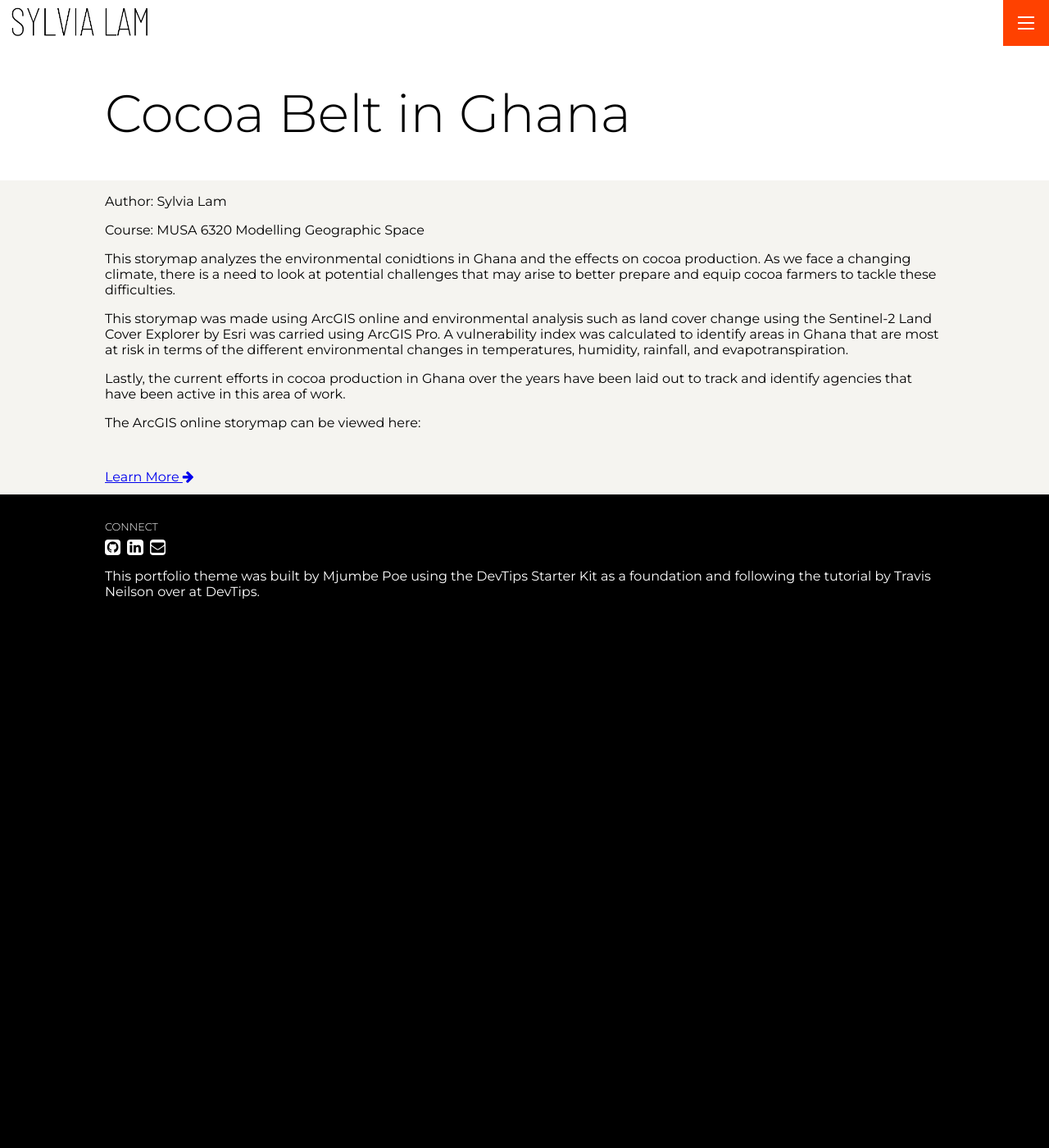
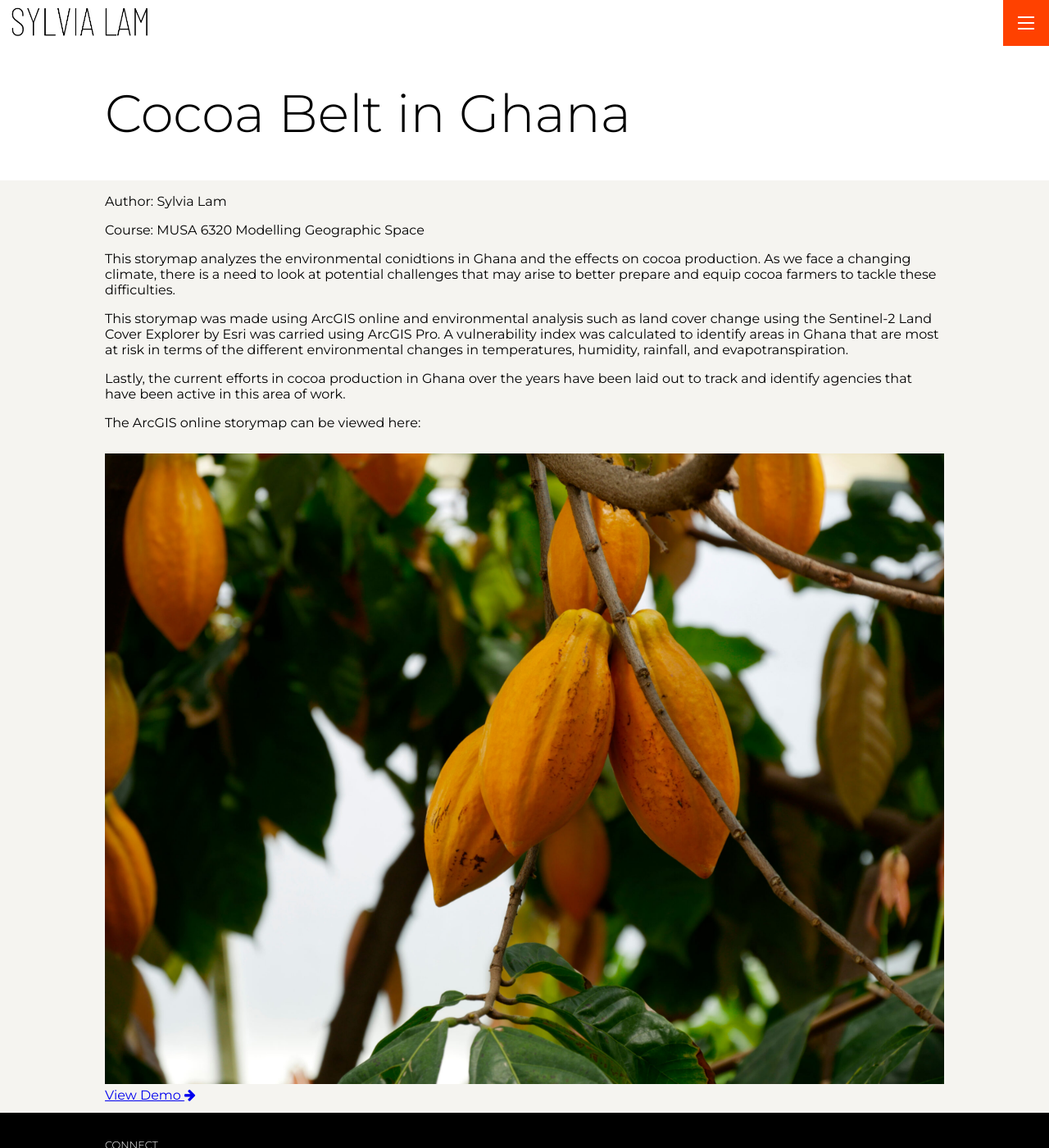
Before and after one commit to laivlys/portfolio, a Jekyll site: the page built from _projects/proj-2.md, in a window 1280 px wide and 1400 px high. Shown: the whole window at 82% size. Built offline with Jekyll 4.4.1, drawn with Linux system fonts in a browser that asks for light colours.

Commit message:
Update image.html

```diff
--- a/_includes/image.html
+++ b/_includes/image.html
@@ -1,12 +1,12 @@
 <div class="featured-image-container">
   <a href="{{ include.url }}" target="_blank">
-    <img src="{{ include.image | relative_url }}" alt="{{ include.description }}" title="{{ include.description }}">
+    <img src="{{ '/assets/img' | relative_url }}/{{ include.image }}" alt="{{ include.description }}" title="{{ include.description }}">
     <div class="overlay">
       <div class="text">
         {% if include.action %}
           {{ include.action }} <i class="fa fa-arrow-right" aria-hidden="true"></i>
         {% else %}
-          Learn More <i class="fa fa-arrow-right" aria-hidden="true"></i>
+          View Demo <i class="fa fa-arrow-right" aria-hidden="true"></i>
         {% endif %}
       </div>
     </div>
```
